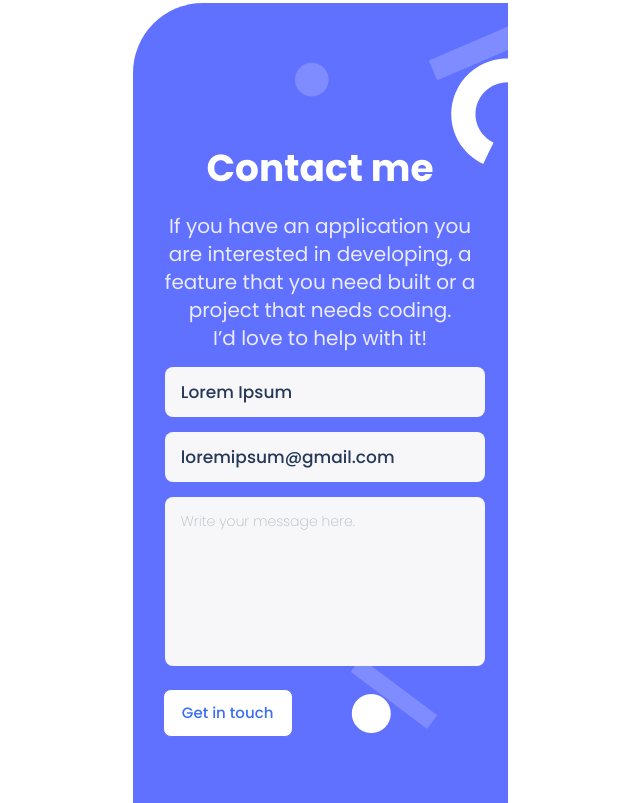
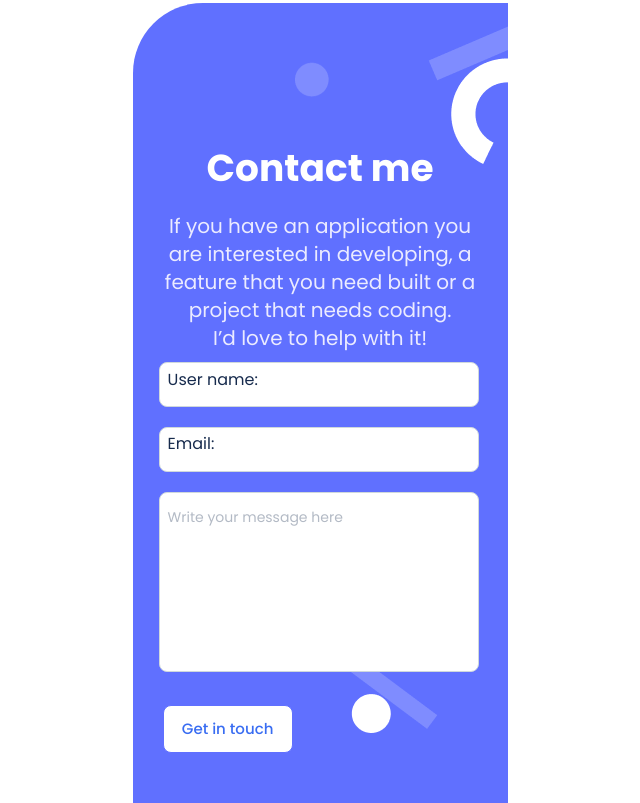
Before and after one commit to sadat-Ramin/My-Portfolio, a website: page index.html in a window 1280 px wide. Shown: the part 4582-5385 px from the top of the page, without its empty margins (322-962 px from the left). Drawn offline with Linux system fonts and the light colour scheme.

Commit message:
All chenges

```diff
--- a/index.html
+++ b/index.html
@@ -289,22 +289,23 @@
                 <div class="h1">
                   <li class="h2"> <h2>Contact me</h2></li>
                   <li class="p1"> <p>If you have an application you<br>are interested in developing, a feature that you need built or a project that needs coding.<br> I’d love to help with it!</p></li>
-                  <ul>
-                    <li class="skill1">
-                      <span class="skillـname1">Lorem Ipsum</span>
-                    </li>
-                    </ul>
-                    <ul>
-                      <li class="skill1">
-                        <span class="skillـname1">loremipsum@gmail.com</span>
-                      </li>
-                    </ul>
-                    <ul>
-                      <li class="skill2">
-                        <span class="skillـname2">Write your message here.</span>
-                      </li>
-                    </ul>
+                  <div class="warpar">
+                    <input type="User name" required="required">
+                    <label for="">User name:</label>
+                  </div>
+                      <div class="warpar1">
+                        <input type="email" required="required">
+                          <label for="">Email:</labe></div>
+                            <div class="warpar3">
+                              <input type="User name" required="required">
+                              <label for="">Write your message here</label>
+                            </div>
                     <div class="btn4">
                       <button type="button3" class="btn-get1">Get in touch
                       </button>
                     </div>
+                </div>
+                </div>
+              </div>
+              </div>
+  </html>
--- a/styles.css
+++ b/styles.css
@@ -621,57 +621,102 @@ ul li.skill {
   list-style: none;
   text-align: center;
 }
-
-ul li.skill1 {
-  display: flex;
-  align-items: center;
-  margin: 15px 0 0 36px;
+* {
+  margin: 0;
+  padding: 0;
+  box-sizing: border-box;
+  outline: 0;
+}
+.warpar,
+.warpar1,
+.warpar3{
+  margin: 0;
+  padding: 0;
+}
+.warpar input {
+background: #fff;
+width: 320px;
+height: 45px;
+margin-left: 7%;
+color: #172B4D;
+font-style: normal;
+font-family: "Poppins", sans-serif;
+font-size: 16px;
+font-weight: 400px;
+text-align: center;
+}
+.warpar label{
+  position: absolute;
+  top: 47%;
+  margin-left: -87%;
+  transform: translateY(-50%);
+  transition: all .8s ease;
+  font-size: 16px;
+  font-weight: 400;
+  font-family: "Poppins", sans-serif;
+  pointer-events: none;
+  color: #172b4d;
+}
+.warpar input:focus + label,
+.warpar input:valid + label{
+  font-size: 12px;
+  top: 46%;
+  padding: 5px;
+  color: #b3bac5;
+}
+.warpar1 input {
+  background: #fff;
   width: 320px;
-  height: 50px;
-  background-color: #f7f7f9;
-  border-radius: 8px;
-  position: relative;
-  left: -1%;
-  bottom: -150%;
+  height: 45px;
+  margin-left: 7%;
+  color: #172B4D;
+  font-style: normal;
+  font-family: "Poppins", sans-serif;
+  font-size: 16px;
+  font-weight: 400px;
+  text-align: center;
 }
-
-.skillـname1 {
+.warpar1 label {
+  position: absolute;
+  top: 55%;
+  margin-left: -87%;
+  transform: translateY(-50%);
+  transition: all .8s ease;
+  font-size: 16px;
+  font-weight: 400;
   font-family: "Poppins", sans-serif;
-  font-weight: 450;
-  font-size: 17px;
-  line-height: 29px;
-  color: #253858;
-  margin-left: 5%;
+  pointer-events: none;
+  color: #172b4d
 }
-
-ul li.skill2 {
-  display: flex;
-  align-items: center;
-  margin: 15px 20px 0 36px;
+.warpar1 input:focus + label,
+.warpar1 input:valid + label{
+  font-size: 12px;
+  top: 54%;
+  padding: 5px;
+  color: #b3bac5;
+}
+.warpar3 input {
+  background: #fff;
   width: 320px;
-  height: 50px;
-  background-color: #f7f7f9;
-  border-radius: 8px;
-  position: relative;
-  left: -1%;
-  bottom: -150%;
-  padding-bottom: 45%;
-}
-
-.skillـname2 {
+  height: 180px;
+  margin-left: 7%;
+  color: #172B4D;
+  font-style: normal;
   font-family: "Poppins", sans-serif;
-  font-weight: 273;
-  font-size: 14px;
-  line-height: 24px;
-  color: #b3bac5;
-  margin-left: 5%;
-  margin-bottom: -15%;
-}
-
-.form {
-  padding-left: 3%;
-}
-
+  font-size: 16px;
+  font-weight: 400px;
+  align-items: start;
+  text-align: start;
+  }
+  .warpar3 label{
+    position: absolute;
+    top: 63%;
+    margin-left: -87%;
+    font-size: 14px;
+    font-weight: 400;
+    font-family: "Poppins", sans-serif;
+    color: #b3bac5;
+  }
 .btn-get1 {
   width: 130px;
   text-align: center;
@@ -688,17 +733,10 @@ ul li.skill2 {
   margin: 6%  8%;
 }
 
-.btn-get:hover {
-  cursor: pointer;
-  background-color: #6070ff;
-  box-shadow: 0 0 19px rgba(64, 83, 252, 0.24);
-  transform: translateY(10px);
-  color: #fff;
-}
-
-.btn-get1:active {
+.btn-get1:hover {
   cursor: pointer;
   background-color: #fff;
-  border: 1px solid #7f8cff;
-  color: #6070ff;
+  box-shadow: 0 0 19px rgba(64, 83, 252, 0.24);
+  transform: translateY(5px);
+  color: blue;
 }
```
